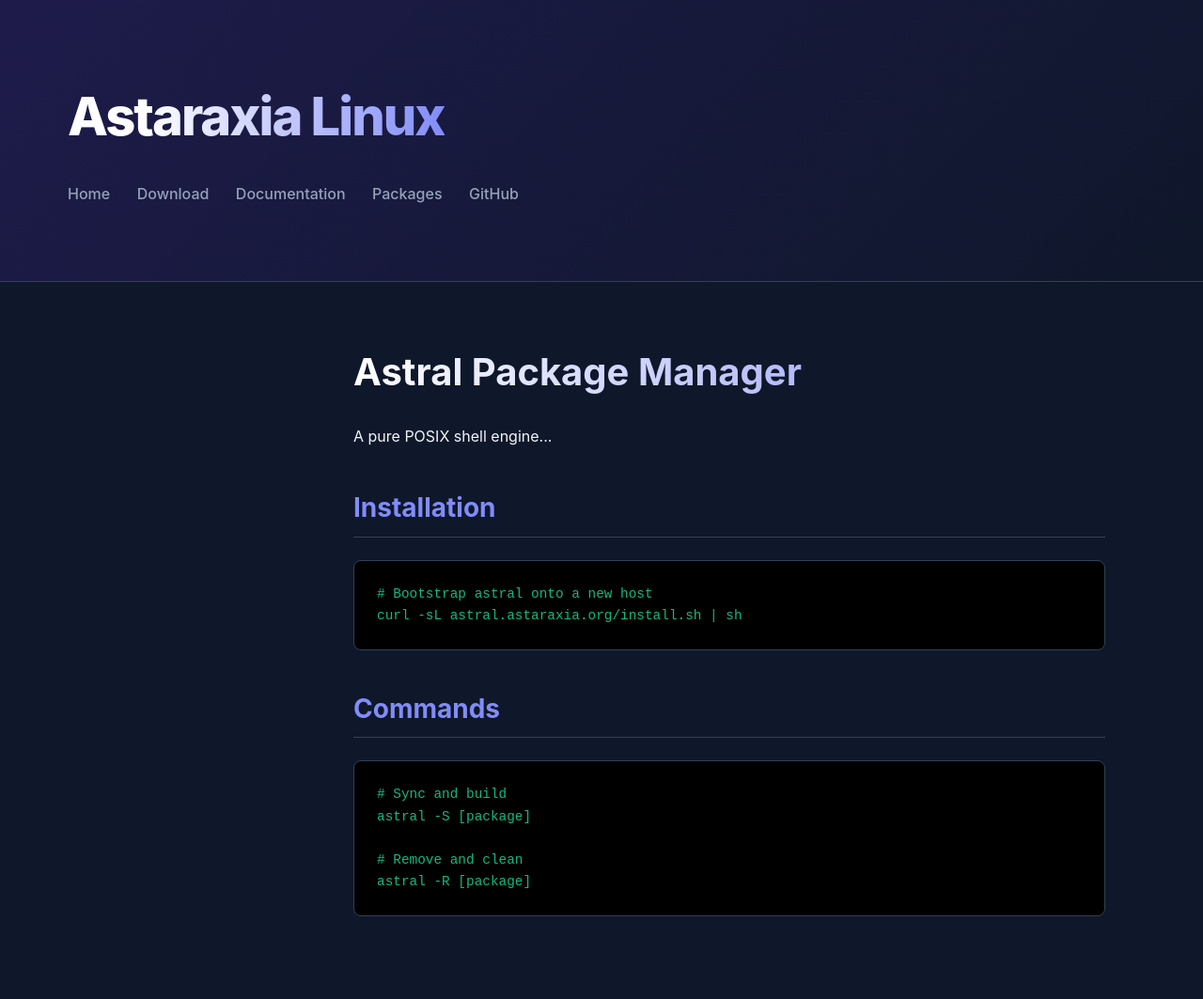
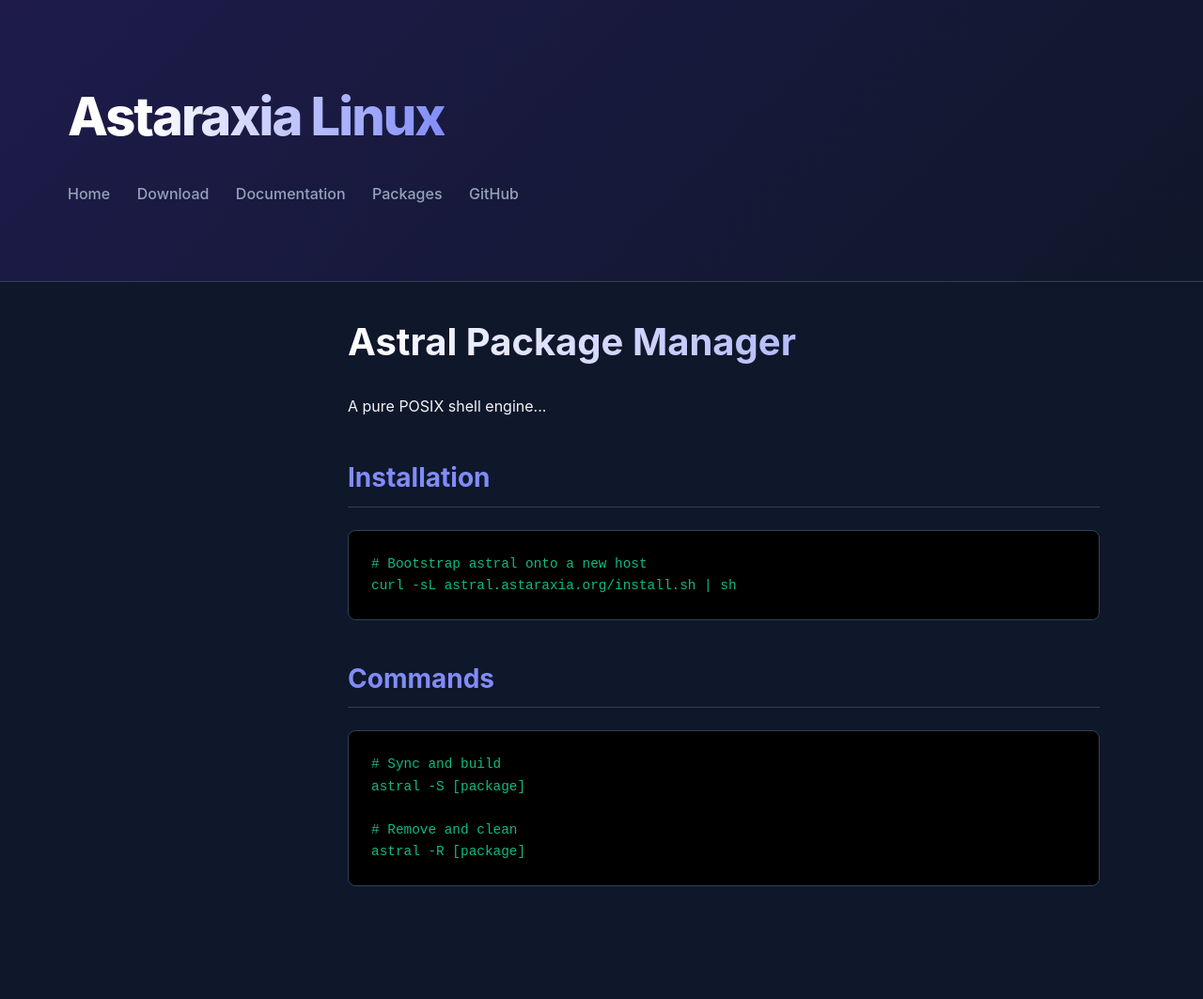
Before and after one commit to Astaraxia-Linux/astaraxia-linux.github.io, a Jekyll site: the page built from docus/astral.html, in a window 1280 px wide. Shown: the whole page at 94% size. Built offline with Jekyll 4.4.1, drawn with Linux system fonts in a browser that asks for light colours; after the commit the page ends 999 px from its top, so only the background shows below that.

Commit message:
Update docs.html

```diff
--- a/_layouts/docs.html
+++ b/_layouts/docs.html
@@ -175,35 +175,16 @@
         </div>
     </header>
 
-<main class="main-wrapper">
-    <aside class="sidebar">
-        {% if page.side_nav == "astral" %}
-        <div class="nav-group">
-            <h4>Astral Engine</h4>
-            <ul>
-                <li><a href="#intro">Introduction</a></li>
-                <li><a href="#install">Installation</a></li>
-                <li><a href="#usage">Basic Usage</a></li>
-                <li><a href="#formats">Recipe Formats</a></li>
-            </ul>
-        </div>
-        {% endif %}
+<main class="main-wrapper" style="display: flex; gap: 3rem; max-width: 1200px; margin: 0 auto; padding: 2rem;">
 
-        {% if page.side_nav == "horizon" %}
-        <div class="nav-group">
-            <h4>Horizon Guide</h4>
-            <ul>
-                <li><a href="#stage1">Stage 1: Cross</a></li>
-                <li><a href="#stage2">Stage 2: Native</a></li>
-                <li><a href="#stage3">Stage 3: Chroot</a></li>
-            </ul>
-        </div>
-        {% endif %}
+    <aside class="sidebar" style="width: 250px; flex-shrink: 0;">
+        {{ page.sidebar_content }}
     </aside>
 
-    <article class="content">
+    <article class="content" style="flex-grow: 1; min-width: 0;">
         {{ content }}
     </article>
+
 </main>
 </body>
 </html>
```
